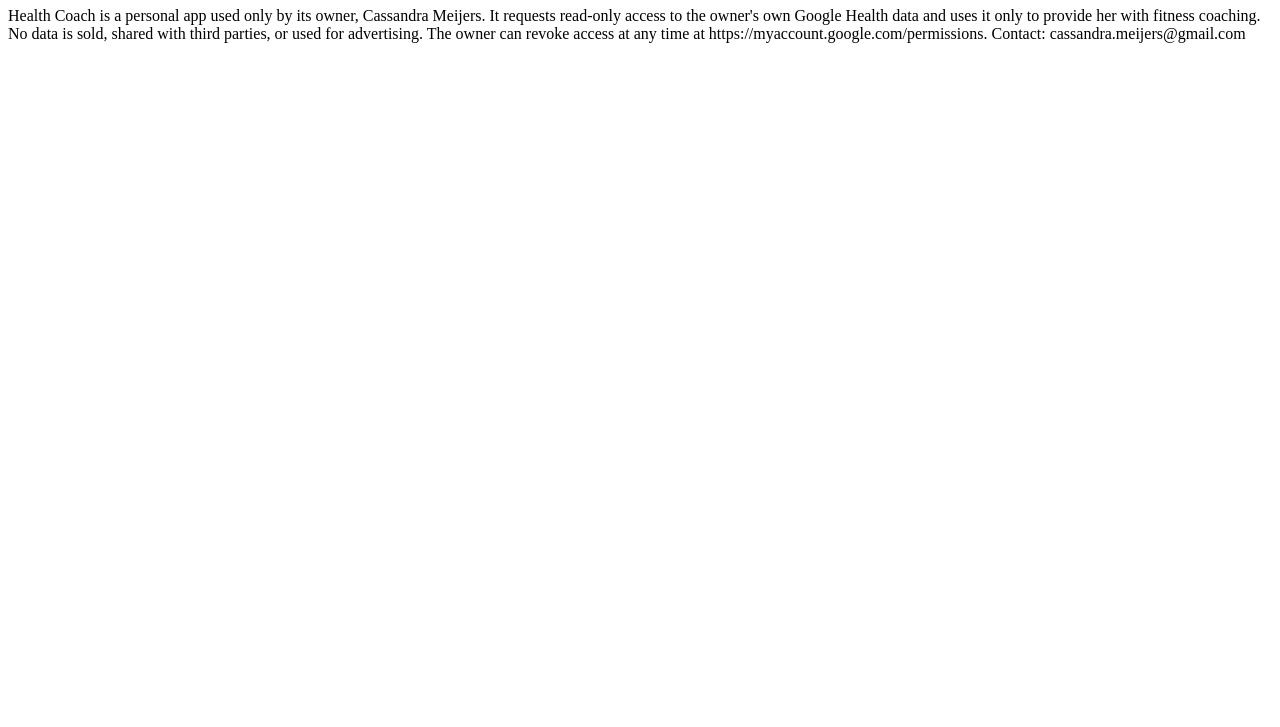
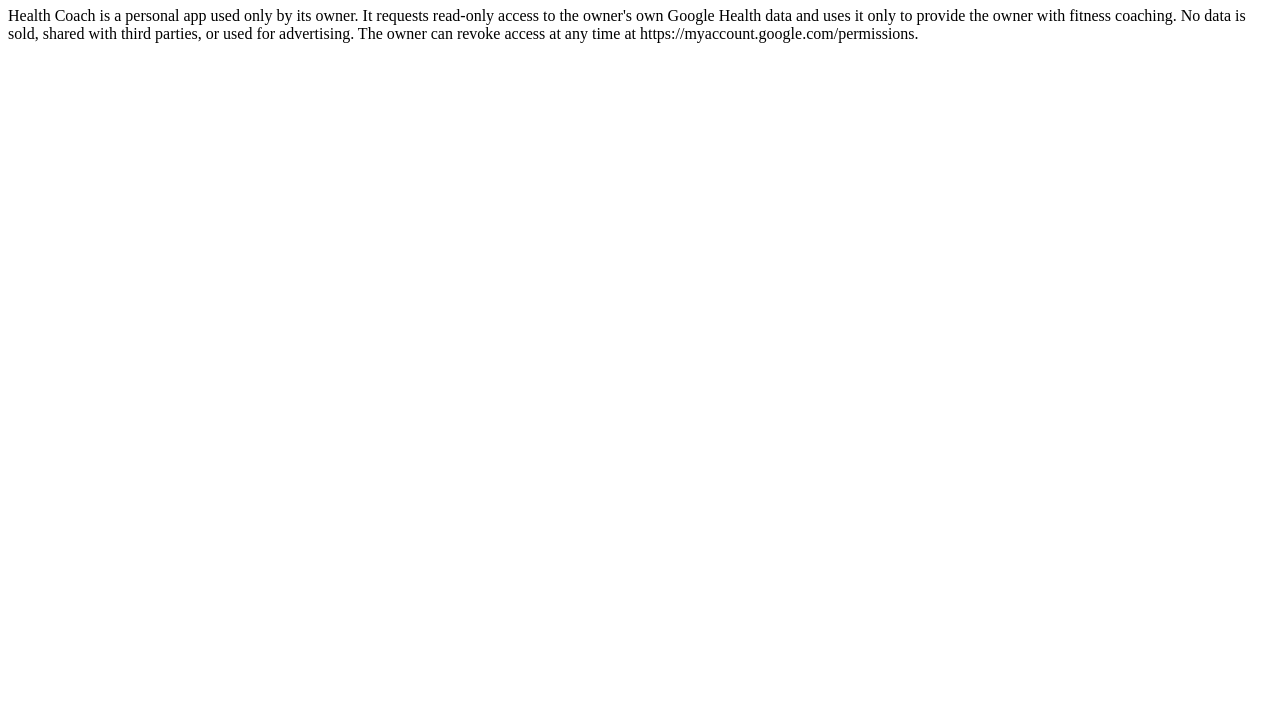
Before and after one commit to casscassca/casscassca.github.io, a plain HTML site: page privacy.html in a window 1280 px wide. Shown: the part 73-800 px from the top of the page. Drawn offline with Linux system fonts and the light colour scheme.

Commit message:
Update privacy.html

```diff
--- a/privacy.html
+++ b/privacy.html
@@ -1 +1 @@
-<!doctype html><html><head><meta charset="utf-8"><title>Health Coach Privacy Policy</title></head><body><h1>Health Coach Privacy Policy</h1><p>Health Coach is a personal app used only by its owner, Cassandra Meijers. It requests read-only access to the owner's own Google Health data and uses it only to provide her with fitness coaching. No data is sold, shared with third parties, or used for advertising. The owner can revoke access at any time at https://myaccount.google.com/permissions. Contact: cassandra.meijers@gmail.com</p></body></html>
+<!doctype html><html><head><meta charset="utf-8"><title>Health Coach Privacy Policy</title></head><body><h1>Health Coach Privacy Policy</h1><p>Health Coach is a personal app used only by its owner. It requests read-only access to the owner's own Google Health data and uses it only to provide the owner with fitness coaching. No data is sold, shared with third parties, or used for advertising. The owner can revoke access at any time at https://myaccount.google.com/permissions.</p></body></html>
```
